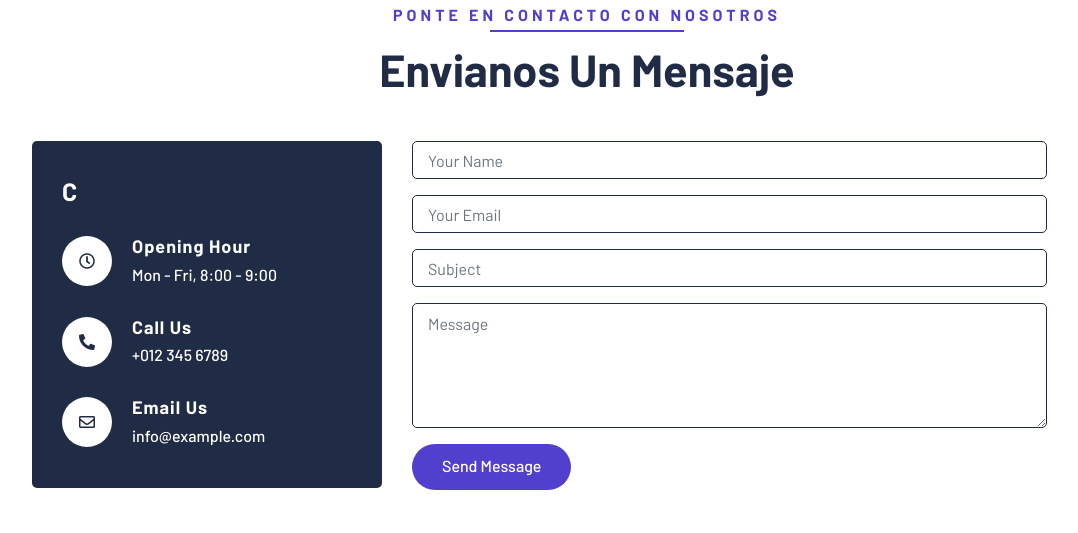
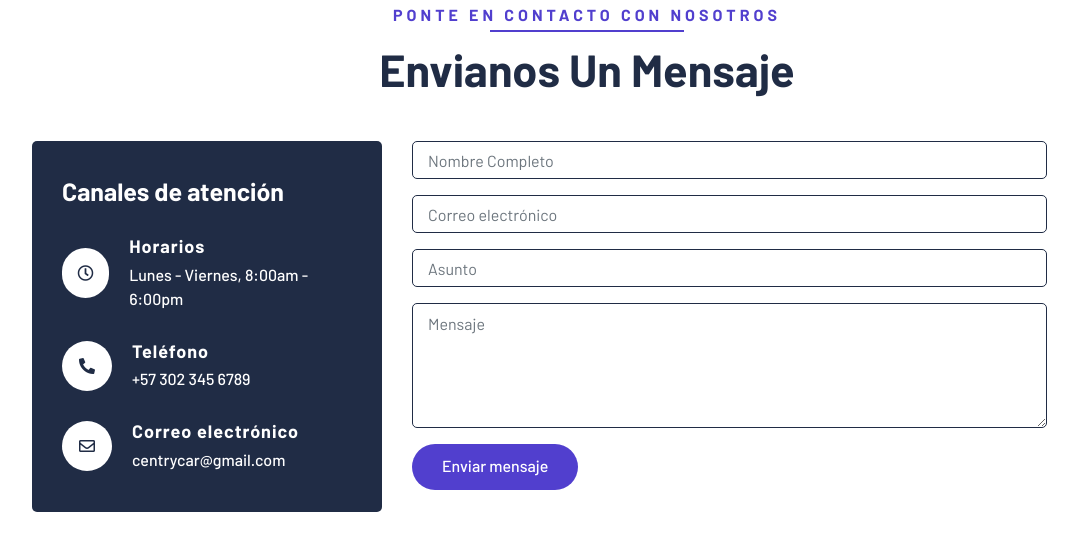
Before and after one commit to PuliAdrea/WebSiteCentryCar, a plain HTML site: page contact.html in a window 1280 px wide. Shown: the part 567-1100 px from the top of the page, without its empty margins (53-1131 px from the left). Drawn offline with nearby package versions, Linux system fonts and the light colour scheme; grey boxes are pictures that could not be loaded.

Commit message:
Se termina de traducir página de contáctanos

```diff
--- a/contact.html
+++ b/contact.html
@@ -143,14 +143,14 @@
                 <div class="row">
                     <div class="col-md-4">
                         <div class="contact-info">
-                            <h2>C</h2>
+                            <h2>Canales de atención</h2>
                             <div class="contact-info-item">
                                 <div class="contact-info-icon">
                                     <i class="far fa-clock"></i>
                                 </div>
                                 <div class="contact-info-text">
-                                    <h3>Opening Hour</h3>
-                                    <p>Mon - Fri, 8:00 - 9:00</p>
+                                    <h3>Horarios</h3>
+                                    <p>Lunes - Viernes, 8:00am - 6:00pm</p>
                                 </div>
                             </div>
                             <div class="contact-info-item">
@@ -158,8 +158,8 @@
                                     <i class="fa fa-phone-alt"></i>
                                 </div>
                                 <div class="contact-info-text">
-                                    <h3>Call Us</h3>
-                                    <p>+012 345 6789</p>
+                                    <h3>Teléfono</h3>
+                                    <p>+57 302 345 6789</p>
                                 </div>
                             </div>
                             <div class="contact-info-item">
@@ -167,8 +167,8 @@
                                     <i class="far fa-envelope"></i>
                                 </div>
                                 <div class="contact-info-text">
-                                    <h3>Email Us</h3>
-                                    <p>info@example.com</p>
+                                    <h3>Correo electrónico</h3>
+                                    <p>centrycar@gmail.com</p>
                                 </div>
                             </div>
                         </div>
@@ -178,29 +178,29 @@
                             <div id="success"></div>
                             <form name="sentMessage" id="contactForm" novalidate="novalidate">
                                 <div class="control-group">
-                                    <input type="text" class="form-control" id="name" placeholder="Your Name" required="required" data-validation-required-message="Please enter your name" />
+                                    <input type="text" class="form-control" id="name" placeholder="Nombre Completo" required="required" data-validation-required-message="Please enter your name" />
                                     <p class="help-block text-danger"></p>
                                 </div>
                                 <div class="control-group">
-                                    <input type="email" class="form-control" id="email" placeholder="Your Email" required="required" data-validation-required-message="Please enter your email" />
+                                    <input type="email" class="form-control" id="email" placeholder="Correo electrónico" required="required" data-validation-required-message="Please enter your email" />
                                     <p class="help-block text-danger"></p>
                                 </div>
                                 <div class="control-group">
-                                    <input type="text" class="form-control" id="subject" placeholder="Subject" required="required" data-validation-required-message="Please enter a subject" />
+                                    <input type="text" class="form-control" id="subject" placeholder="Asunto" required="required" data-validation-required-message="Please enter a subject" />
                                     <p class="help-block text-danger"></p>
                                 </div>
                                 <div class="control-group">
-                                    <textarea class="form-control" id="message" placeholder="Message" required="required" data-validation-required-message="Please enter your message"></textarea>
+                                    <textarea class="form-control" id="message" placeholder="Mensaje" required="required" data-validation-required-message="Please enter your message"></textarea>
                                     <p class="help-block text-danger"></p>
                                 </div>
                                 <div>
-                                    <button class="btn btn-custom" type="submit" id="sendMessageButton">Send Message</button>
+                                    <button class="btn btn-custom" type="submit" id="sendMessageButton">Enviar mensaje</button>
                                 </div>
                             </form>
                         </div>
                     </div>
                     <div class="col-md-12">
-                        <iframe src="https://www.google.com/maps/embed?pb=!1m18!1m12!1m3!1d3001156.4288297426!2d-78.01371936852176!3d42.72876761954724!2m3!1f0!2f0!3f0!3m2!1i1024!2i768!4f13.1!3m3!1m2!1s0x4ccc4bf0f123a5a9%3A0xddcfc6c1de189567!2sNew%20York%2C%20USA!5e0!3m2!1sen!2sbd!4v1600663868074!5m2!1sen!2sbd" frameborder="0" style="border:0;" allowfullscreen="" aria-hidden="false" tabindex="0"></iframe>
+                        <iframe src="https://www.google.com/maps/embed?pb=!1m18!1m12!1m3!1d3976.405626668237!2d-74.07806612313414!3d4.699382695275648!2m3!1f0!2f0!3f0!3m2!1i1024!2i768!4f13.1!3m3!1m2!1s0x8e3f9ad64e25b7fb%3A0xe06bbb7e4a40334c!2sCl.%20116a%20%2370d-95%2C%20Bogot%C3%A1!5e0!3m2!1ses-419!2sco!4v1729217904365!5m2!1ses-419!2sco" width="600" height="450" style="border:0;" allowfullscreen="" loading="lazy" referrerpolicy="no-referrer-when-downgrade"></iframe>
                     </div>
                 </div>
             </div>
```
